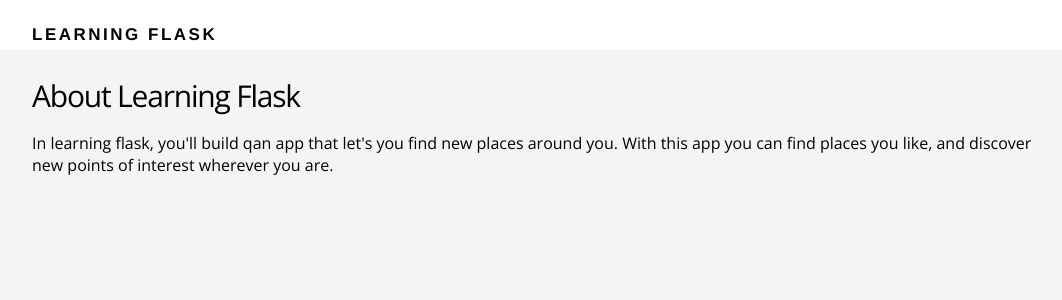
After one commit to paakofi/learning-flask, a Flask app: page /about in a window 1280 px wide. The commit adds this page. Shown: the top 300 px of the page, without its empty margins (108-1170 px from the left). Run offline with Flask 2, Linux system fonts and the light colour scheme.

Commit message:
About Page

```diff
--- a/routes.py
+++ b/routes.py
@@ -1,11 +1,17 @@
 from flask import Flask, render_template
 
 app = Flask(__name__)
+
 
 @app.route("/")
 def index():
   return render_template("index.html")
 
 
+@app.route("/about")
+def about():
+  return render_template("about.html")
+
+
 if __name__ == "__main__":
   app.run(debug=True)
--- /dev/null
+++ b/templates/about.html
@@ -0,0 +1,15 @@
+{% extends "layout.html" %}
+
+{% block content %}
+  <main class="about-section">
+    <div class="container">
+
+      <h2>
+        About Learning Flask
+      </h2>
+      <p>In learning flask, you'll build qan app that let's you find new places around you. With this app you can find places you like, and discover new points of interest wherever you are.</p>
+
+    </div>
+
+  </main>
+{% endblock %}
--- a/templates/index.html
+++ b/templates/index.html
@@ -8,7 +8,7 @@
       <div class="section-content">
         <h2>Discover places near you.</h2>
         <a href="#" class="btn-primary">Sign Up</a>
-        <a href="#" class="btn-secondary">Learn More</a>
+        <a href="{{ url_for('about')}}" class="btn-secondary">Learn More</a>
       </div>
 
       <div class="section-device">
```
